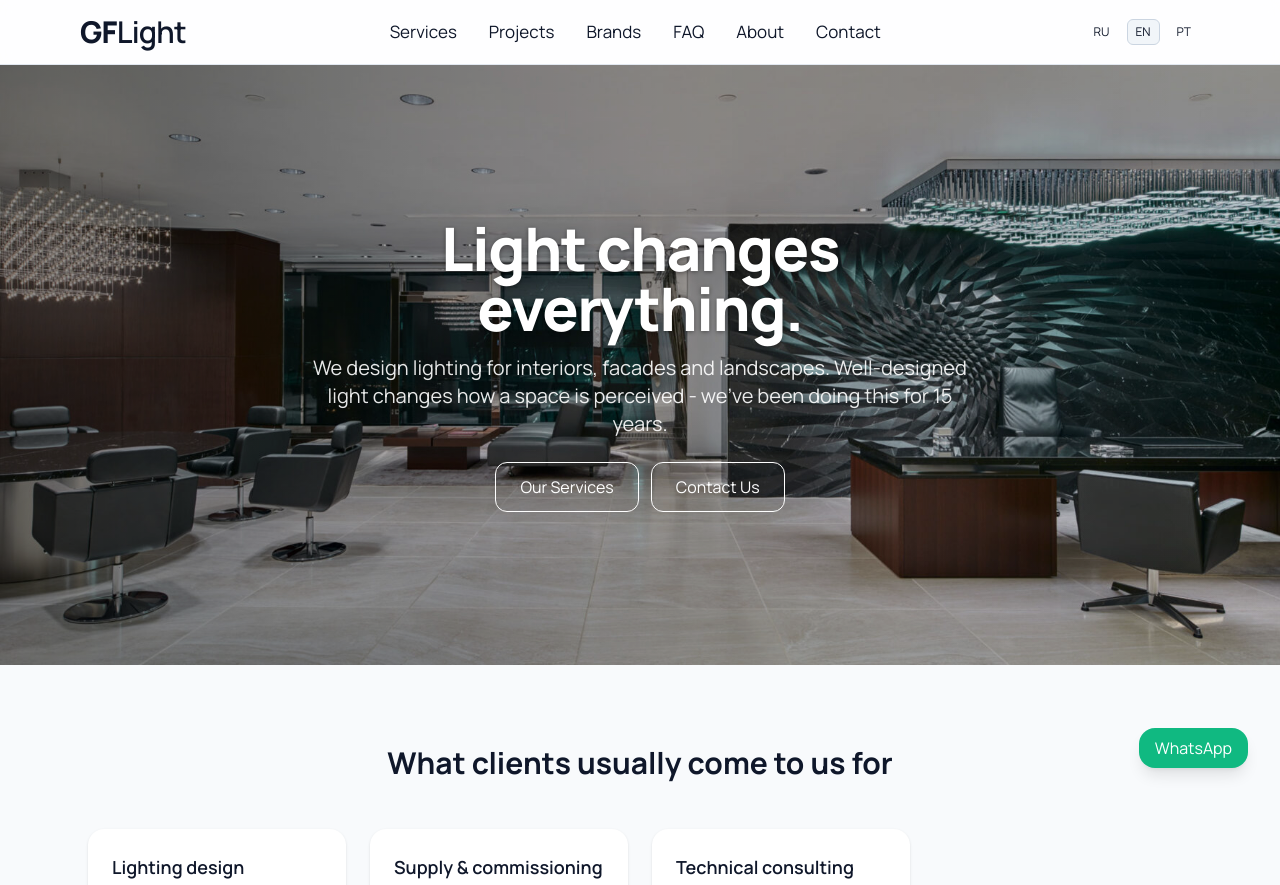
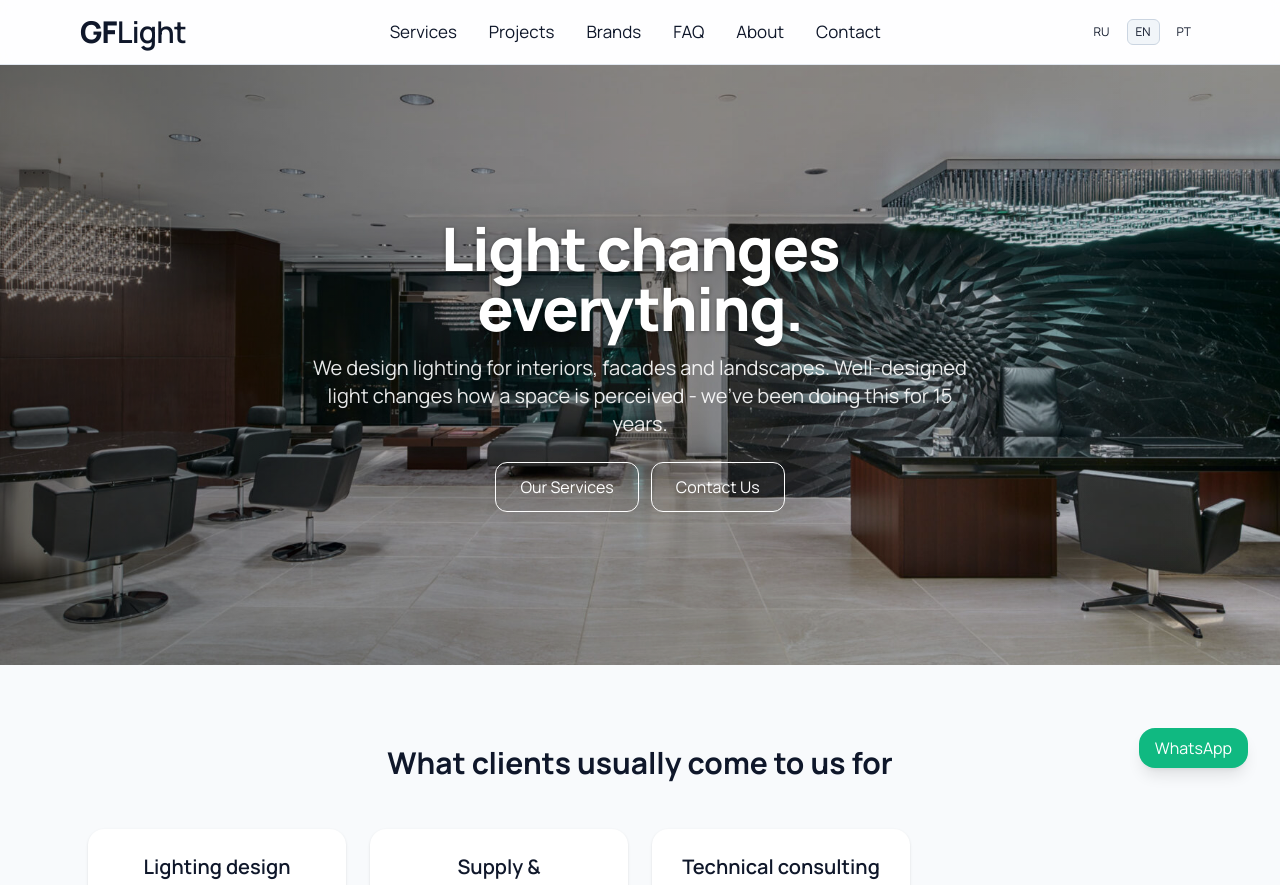
Before and after one commit to ilyaivanov239-rgb/GFLight, a Next.js app: page /en in a window 1280 px wide. Shown: the top 885 px of the page. Built offline with nearby package versions, Linux system fonts and the light colour scheme.

Commit message:
Update page.tsx

```diff
--- a/app/[lang]/page.tsx
+++ b/app/[lang]/page.tsx
@@ -100,12 +100,12 @@ const ctaContact =
   <div className="grid md:grid-cols-2 lg:grid-cols-4 gap-6">
     {(t?.services?.items ?? []).map((item: any, i: number) => (
       <div key={i} className="bg-white rounded-2xl shadow p-6 hover:shadow-lg transition">
-        <h3 className="font-semibold text-lg mb-2">
+        <h3 className="text-center text-xl font-semibold mb-3">
           {typeof item === 'string' ? item : item.title}
         </h3>
 
         {typeof item !== 'string' && item.desc && (
-          <p className="text-gray-600 mb-4">{item.desc}</p>
+          <p className="text-gray-600 leading-relaxed mb-4">{item.desc}</p>
         )}
 
         {typeof item !== 'string' && Array.isArray(item.features) && item.features.length > 0 && (
```
